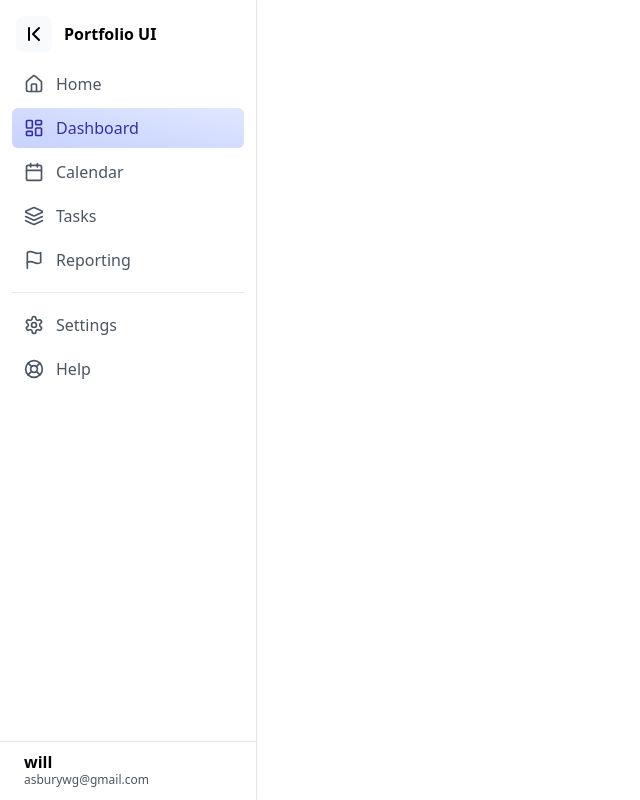
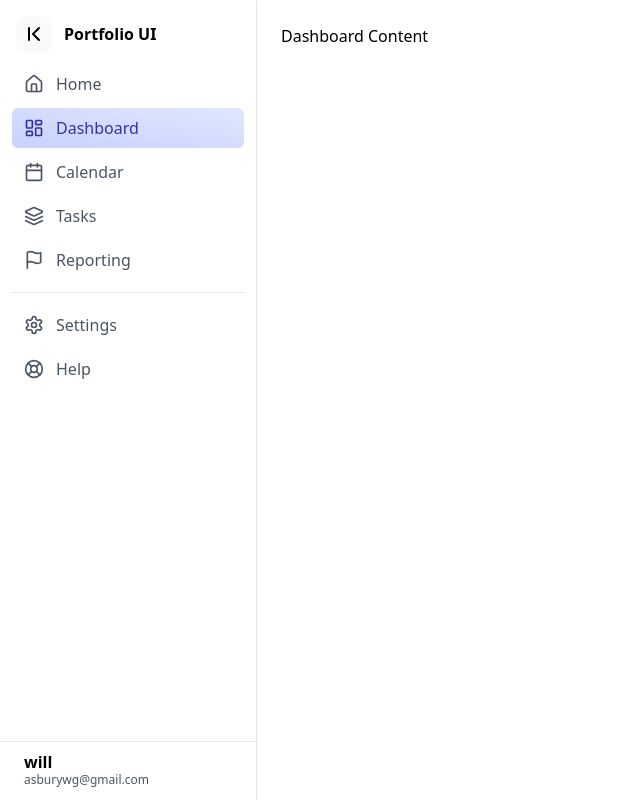
Before and after one commit to asburywg/portfolio-ui, a React (Create React App) app: page / in a window 1280 px wide. Shown: the whole page, without its empty margins (0-640 px from the left). Built offline with nearby package versions, Linux system fonts and the light colour scheme.

Commit message:
component rending

```diff
--- a/src/App.js
+++ b/src/App.js
@@ -1,14 +1,48 @@
 import './index.css';
 import Sidebar, { SidebarItem } from "./components/Sidebar"
 import { LayoutDashboard, Home, Layers, Flag, Calendar, LifeBuoy, Settings } from "lucide-react";
+import { useState } from "react";
+
+const HomeComponent = () => <div>Home Content</div>;
+const DashboardComponent = () => <div>Dashboard Content</div>;
+const CalendarComponent = () => <div>Calendar Content</div>;
+const TasksComponent = () => <div>Tasks Content</div>;
+const ReportingComponent = () => <div>Reporting Content</div>;
+const SettingsComponent = () => <div>Settings Content</div>;
+const HelpComponent = () => <div>Help Content</div>;
+
 
 function App() {
+  const [activeItem, setActiveItem] = useState("Dashboard");
+
+
+  const renderContent = () => {
+    switch (activeItem) {
+        case "Home":
+            return <HomeComponent />;
+        case "Dashboard":
+            return <DashboardComponent />;
+        case "Calendar":
+            return <CalendarComponent />;
+        case "Tasks":
+            return <TasksComponent />;
+        case "Reporting":
+            return <ReportingComponent />;
+        case "Settings":
+            return <SettingsComponent />;
+        case "Help":
+            return <HelpComponent />;
+        default:
+            return <DashboardComponent />;
+    }
+  };
+
   return (
     <>
       <div className="flex">
-        <Sidebar>
+        <Sidebar setActiveItem={setActiveItem} activeItem={activeItem}>
           <SidebarItem icon={<Home size={20} />} text="Home" />
-          <SidebarItem icon={<LayoutDashboard size={20} />} text="Dashboard" active />
+          <SidebarItem icon={<LayoutDashboard size={20} />} text="Dashboard" />
           <SidebarItem icon={<Calendar size={20} />} text="Calendar" />
           <SidebarItem icon={<Layers size={20} />} text="Tasks" />
           <SidebarItem icon={<Flag size={20} />} text="Reporting" />
@@ -16,15 +50,15 @@ function App() {
           <SidebarItem icon={<Settings size={20} />} text="Settings" />
           <SidebarItem icon={<LifeBuoy size={20} />} text="Help" />
         </Sidebar>
+
+        <main className="flex-1 p-6">{renderContent()}</main>
+
+
       </div>
     </>
 
     // <div className="App">
-    //   <div className="flex">
-    //    <Sidebar>
-    //       <SidebarItem text="Home" />
-    //     </Sidebar>
-    //     {/* </div> */}
+
     //   {/* <header className="App-header">
     //       Portfolio UI
     //   </header> */}
--- a/src/components/Sidebar.js
+++ b/src/components/Sidebar.js
@@ -5,7 +5,7 @@ const SidebarContext = createContext();
 
 // https://github.com/constgenius/sidebarReact/tree/main
 
-export default function Sidebar({ children }) {
+export default function Sidebar({ children, setActiveItem, activeItem }) {
     const [expanded, setExpanded] = useState(true)
     return (
         <>
@@ -20,7 +20,7 @@ export default function Sidebar({ children }) {
                         <span className={`font-bold overflow-hidden ${expanded ? "w-44 ml-3" : "w-0"}`}>Portfolio UI</span>
                     </div>
 
-                   <SidebarContext.Provider value={{ expanded }}>
+                   <SidebarContext.Provider value={{ expanded, setActiveItem, activeItem }}>
                         <ul className="flex-1 px-3">{children}</ul>
                     </SidebarContext.Provider>
 
@@ -40,10 +40,12 @@ export default function Sidebar({ children }) {
     )
 }
 
-export function SidebarItem({ icon, text, active }) {
-    const { expanded } = useContext(SidebarContext)
+export function SidebarItem({ icon, text }) {
+    const { expanded, activeItem, setActiveItem } = useContext(SidebarContext);
     return (
-        <li className={`relative flex items-center py-2 px-3 my-1 font-medium rounded-md cursor-pointer transition-colors group ${active ? "bg-gradient-to-tr from-indigo-200 to-indigo-100 text-indigo-800" : "hover:bg-indigo-50 text-gray-600"}`}>
+        <li className={`relative flex items-center py-2 px-3 my-1 font-medium rounded-md cursor-pointer transition-colors group ${activeItem === text ? "bg-gradient-to-tr from-indigo-200 to-indigo-100 text-indigo-800" : "hover:bg-indigo-50 text-gray-600"}`}
+            onClick={() => setActiveItem(text)}
+        >
             {icon}
             <span className={`overflow-hidden transition-all ${expanded ? "w-44 ml-3" : "w-0"}`}>{text}</span>
 
```
Also changed, not shown: .eslintrc.json (deleted).
